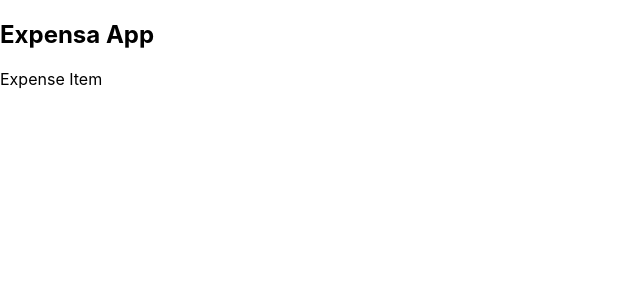
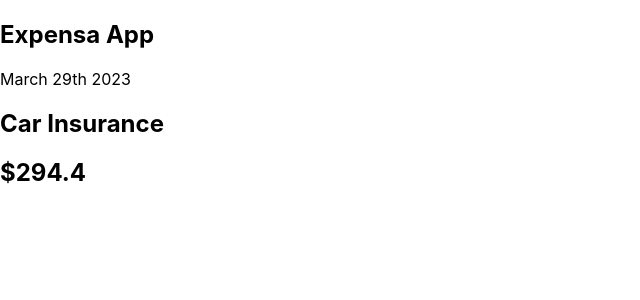
Before and after one commit to mohamuhsin/expensa, a React (Create React App) app: page / in a window 1280 px wide. Shown: the top 300 px of the page, without its empty margins (0-640 px from the left). Built offline with nearby package versions, Linux system fonts and the light colour scheme.

Commit message:
first component

```diff
--- a/src/components/ExpenseItem/ExpenseItem.js
+++ b/src/components/ExpenseItem/ExpenseItem.js
@@ -1,8 +1,15 @@
 import React from "react";
 
 const ExpenseItem = () => {
-  return <div>Expense Item</div>;
+  return (
+    <div>
+      <div>March 29th 2023</div>
+      <div>
+        <h2>Car Insurance</h2>
+        <h2>$294.4</h2>
+      </div>
+    </div>
+  );
 };
 
-
 export default ExpenseItem;
```
